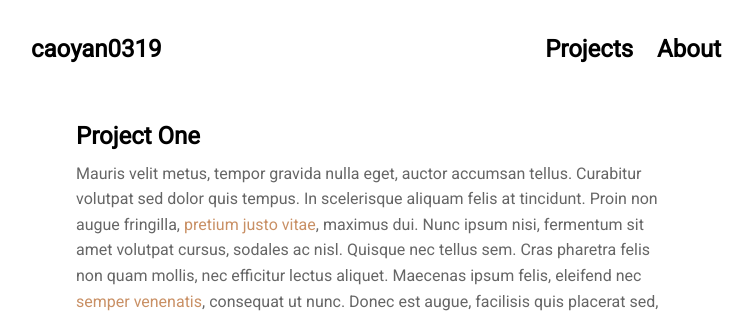
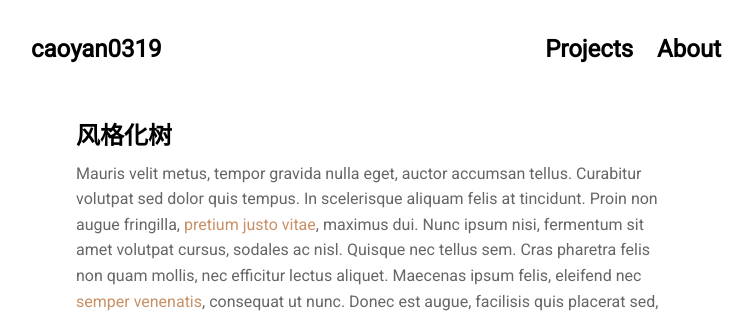
Before and after one commit to caoyan0319/caoyan0319.github.io, a Jekyll site: the page built from projects/proj-1.md, in a window 1280 px wide. Shown: the top 313 px of the page, without its empty margins (264-1017 px from the left). Built offline with Jekyll 4.4.1, drawn with Linux system fonts in a browser that asks for light colours; nearby versions of some CDN libraries.

Commit message:
Update proj-1.md

```diff
--- a/projects/proj-1.md
+++ b/projects/proj-1.md
@@ -1,6 +1,6 @@
 ---
 layout: post
-title: 'Project One'
+title: '风格化树'
 ---
 Mauris velit metus, tempor gravida nulla eget, auctor accumsan tellus. Curabitur volutpat sed dolor quis tempus. In scelerisque aliquam felis at tincidunt. Proin non augue fringilla, [pretium justo vitae](#), maximus dui. Nunc ipsum nisi, fermentum sit amet volutpat cursus, sodales ac nisl. Quisque nec tellus sem. Cras pharetra felis non quam mollis, nec efficitur lectus aliquet. Maecenas ipsum felis, eleifend nec [semper venenatis](#), consequat ut nunc. Donec est augue, facilisis quis placerat sed, imperdiet sit amet neque. Maecenas nec risus metus. Nunc non condimentum ipsum. Phasellus consectetur dapibus massa, convallis iaculis nisi vestibulum id. Phasellus et fringilla augue. Donec consequat dui ut rutrum elementum. Aenean nisi arcu, ornare eu lacus vel, faucibus tempor tortor.
 
```
